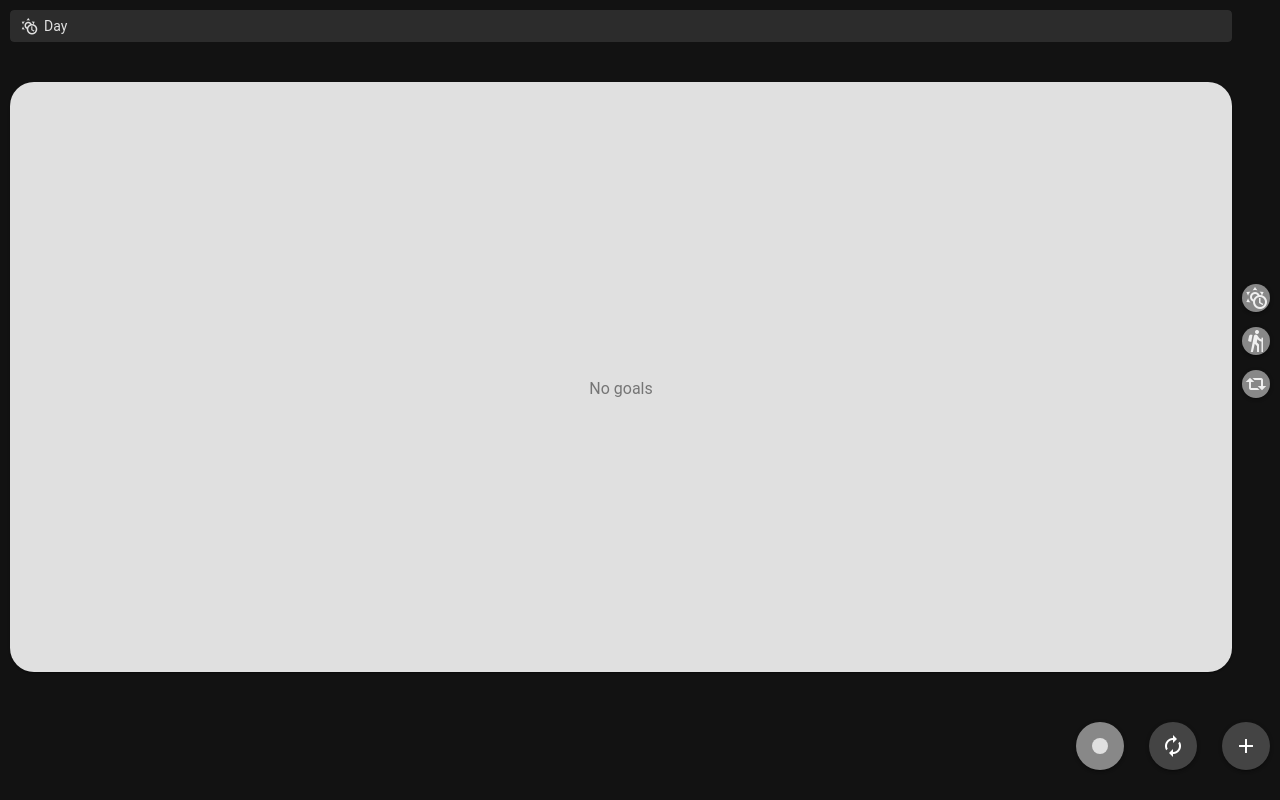
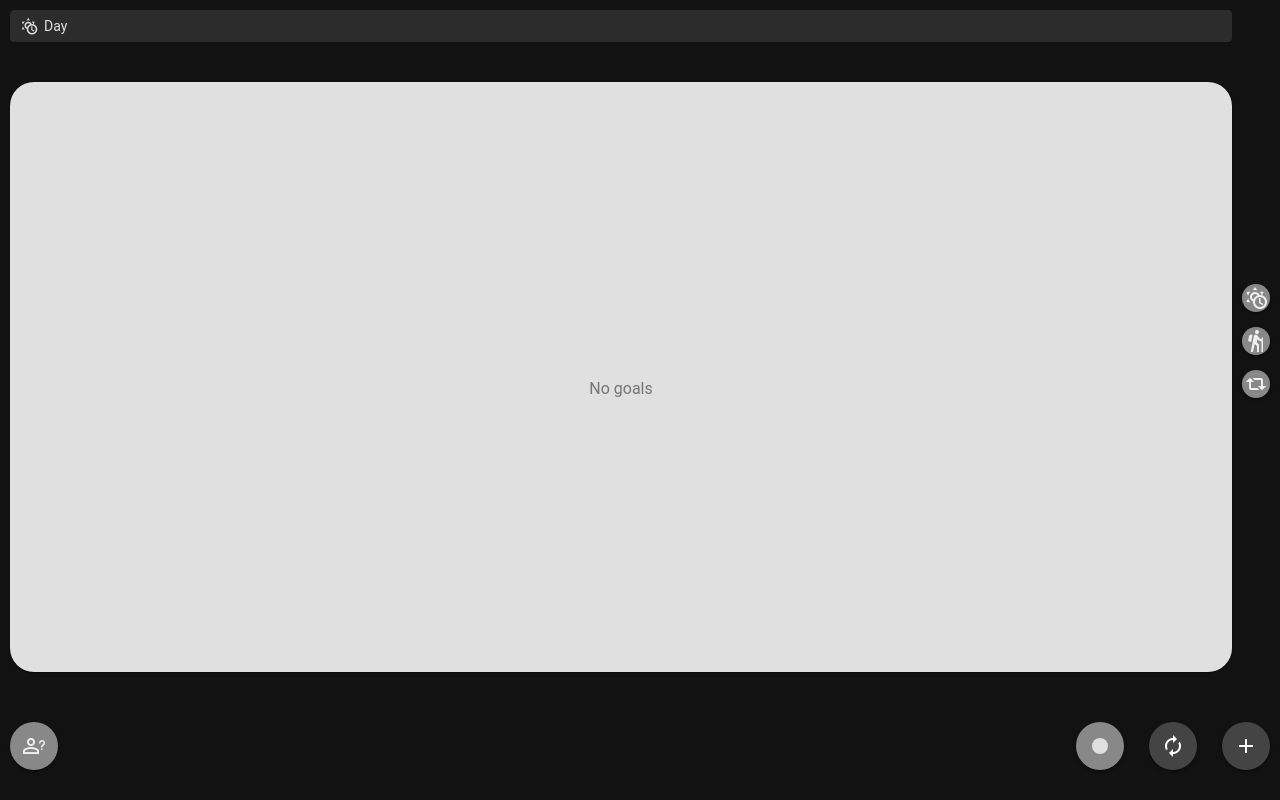
Before and after one commit to Virab-Maestro/CControl, a Vue app: page / in a window 1280 px wide. Built offline with nearby package versions, Linux system fonts and the light colour scheme.

Commit message:
style(toolbar): auth btn

```diff
--- a/src/components/GoalToolbar.vue
+++ b/src/components/GoalToolbar.vue
@@ -9,7 +9,7 @@ const goalStore = useGoalStore(),
     addGoalDial = ref(),
     newDayDial = ref(false),
     appThemes = ['dark', 'neon', 'warm', 'muted'],
-    activeTheme = ref('dark');
+    isAuthorized = ref(false);
 
 //updating app theme
 const updateActvTheme = (newTheme) => {
@@ -34,6 +34,11 @@ const onAddGoal = () => {
 
 <template>
   <div class="goal-toolbar">
+    <v-btn
+        :icon="isAuthorized ? 'mdi-account-outline' : 'mdi-account-question-outline'"
+    ></v-btn>
+
+    <div class="goal-toolbar__inner">
       <v-menu
           location="top center"
       >
@@ -71,6 +76,7 @@ const onAddGoal = () => {
       <v-btn color="info" icon="mdi-autorenew" @click="onNewDay" />
       <v-btn color="info" icon="mdi-plus" @click="onAddGoal"/>
     </div>
+  </div>
 
   <!-- newDay dialog -->
   <v-dialog v-model="newDayDial" :max-width="500" :scrim="false">
@@ -91,11 +97,18 @@ const onAddGoal = () => {
 
 <style>
 .goal-toolbar {
+  display: flex;
+  justify-content: space-between;
+  gap: 20px;
+  align-items: stretch;
+}
+
+.goal-toolbar__inner {
   max-width: 100%;
   display: flex;
   align-items: stretch;
+  justify-content: end;
   gap: 25px;
-  align-self: flex-end;
 }
 
 .add-goal-dialog .v-overlay__content {
```
Lines whose indentation alone changed are shown as unchanged.
